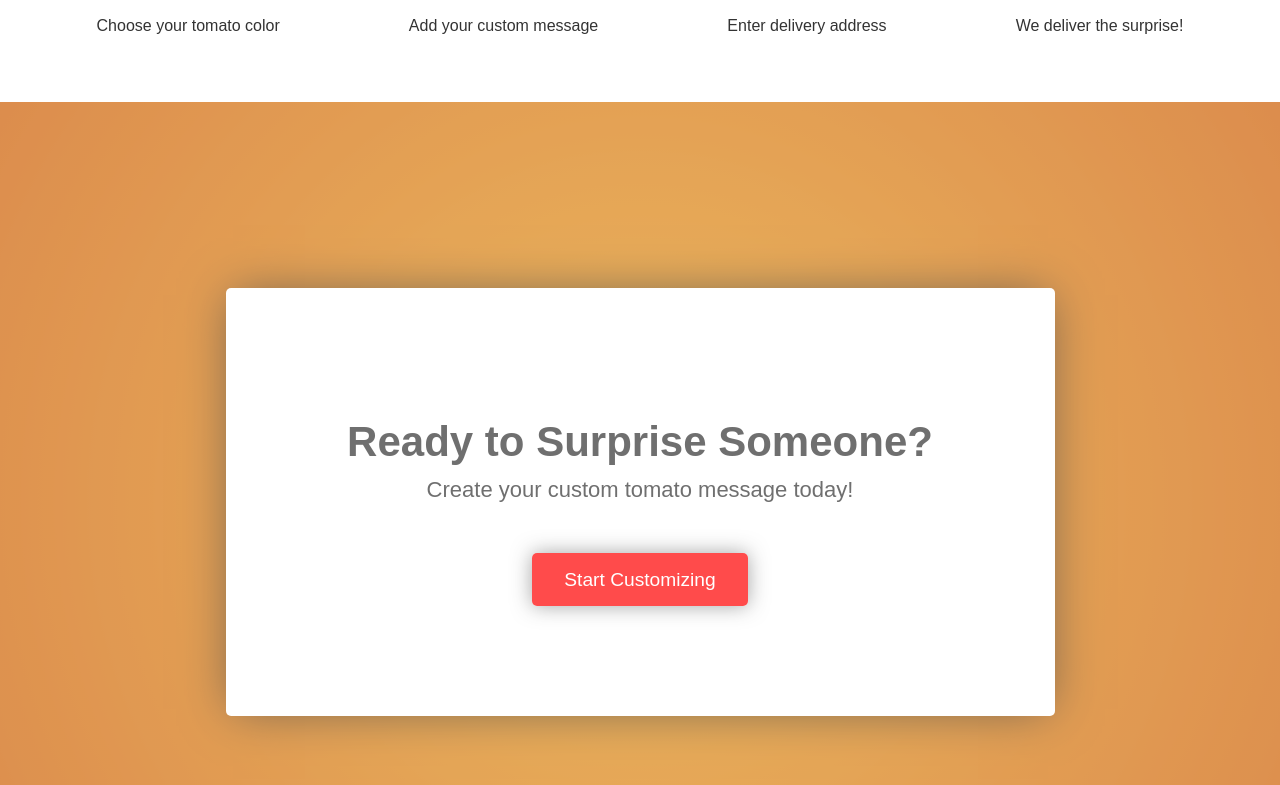
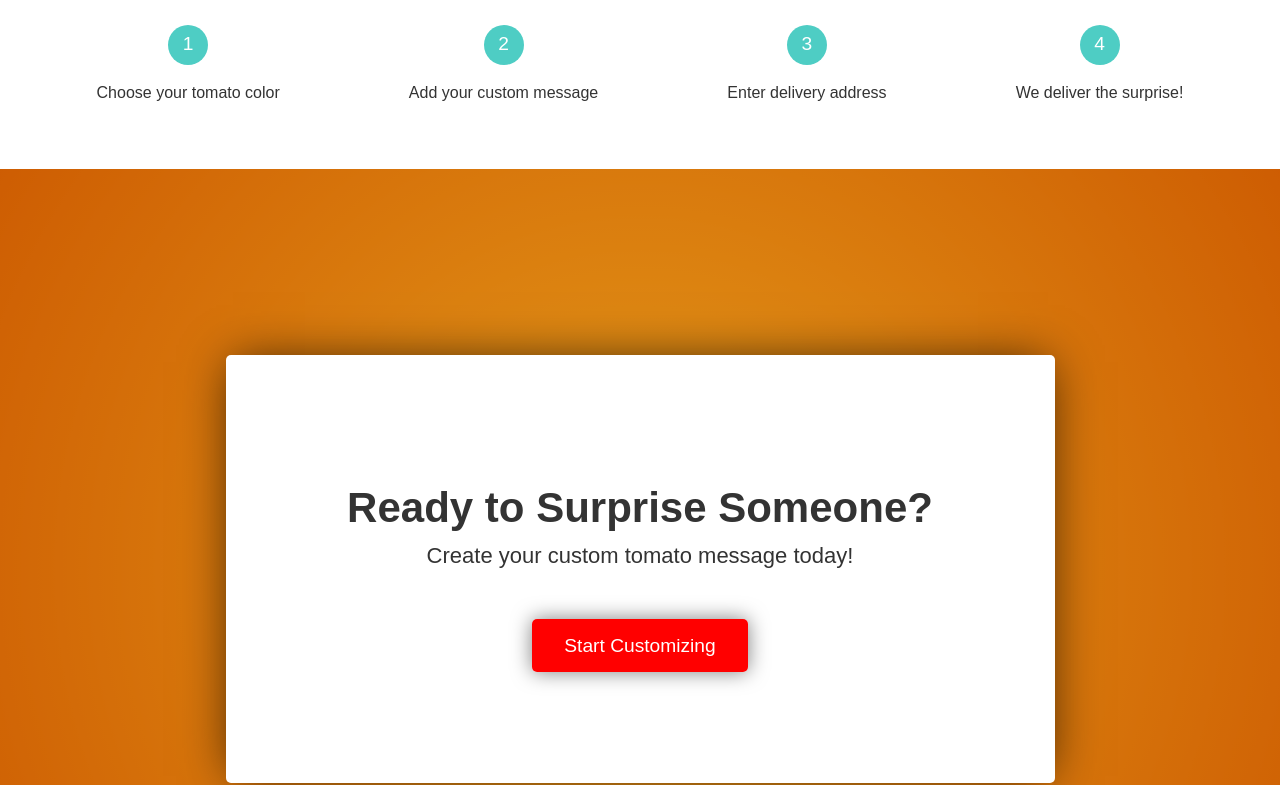
Before and after one commit to Tobimakkaroni/selling-tomatoes, a SvelteKit app: page / in a window 1280 px wide. Shown: the part 1944-2729 px from the top of the page. Built offline with nearby package versions, Linux system fonts and the light colour scheme.

Commit message:
height fix hero section

```diff
--- a/src/routes/+page.svelte
+++ b/src/routes/+page.svelte
@@ -169,6 +169,7 @@
         background: linear-gradient(135deg, #ff6b6b, #feca57);
         color: white;
         overflow: hidden;
+        height: 100vh;
     }
 
     .falling-tomatoes {
@@ -225,7 +226,6 @@
       align-items: center;
       height: 100vh;
       background-color: #e59a19;
-      opacity: 0.7;
       background-image: radial-gradient(circle at center center, #ffffff, #e59a19), repeating-radial-gradient(circle at center center, #ffffff, #ffffff, 40px, transparent 80px, transparent 40px);
       background-blend-mode: multiply;
     }
```
